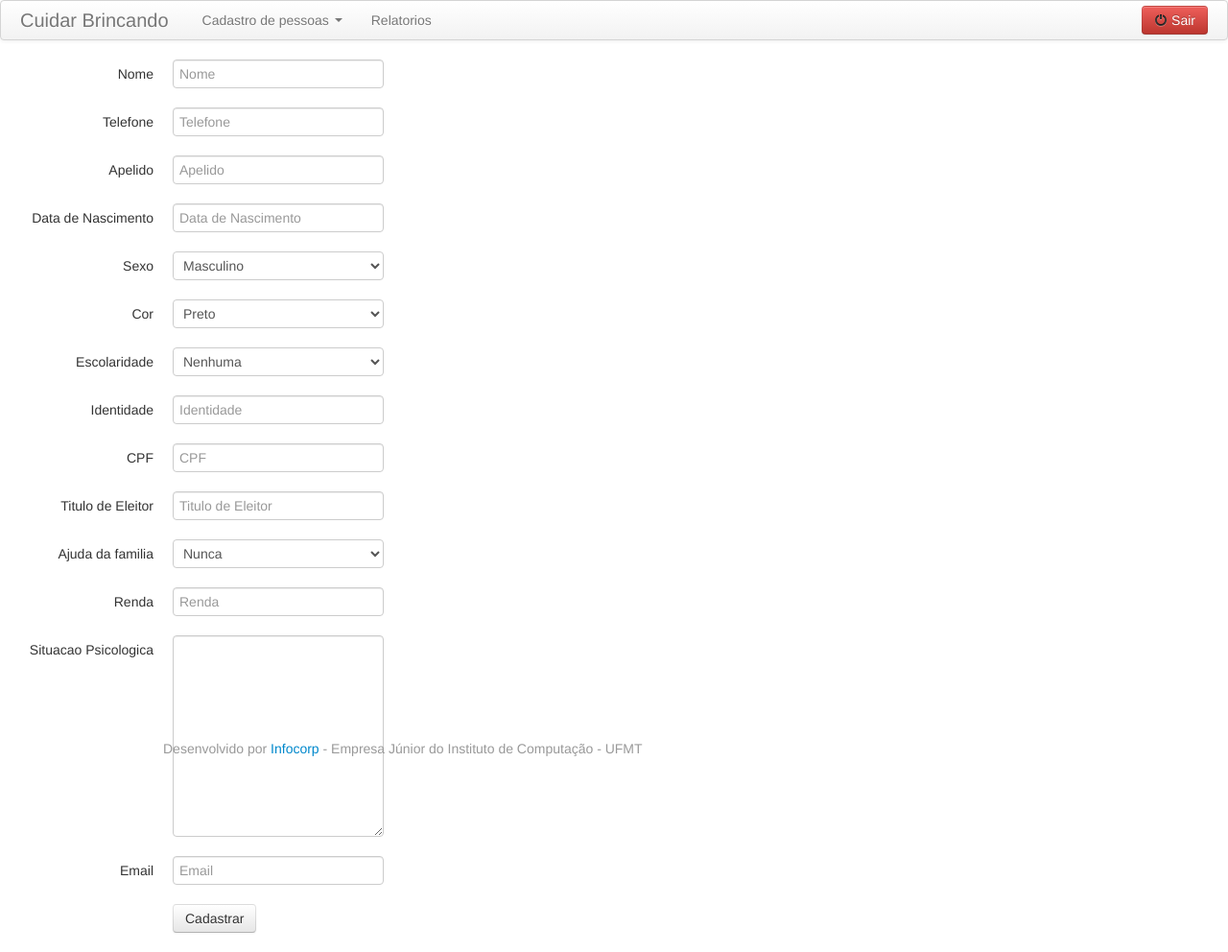
After one commit to infocorp/CuidarBrincando, a CodeIgniter app: page /responsavel/create in a window 1280 px wide. The commit adds this page. Shown: the whole page at 96% size. Run offline with CodeIgniter, Linux system fonts and the light colour scheme; some libraries are stand-ins or nearby versions.

Commit message:
Troca nome de metodos de de insercao em pessoa_model e responsavel_model para save, adiciona formulario para cadastro de responsavel e action no controller de responsavel para criacao de novo responsavel

```diff
--- a/application/controllers/responsavel.php
+++ b/application/controllers/responsavel.php
@@ -9,8 +9,7 @@ class Responsavel extends CI_Controller
             'pessoa_model',
             'endereco_model',
         ));
-        $this->load->helper('url_helper');
-        $this->load->library(array ('form_validation', 'session'));
+        $this->load->library('form_validation');
         $this->form_validation->set_rules('ajudaFamilia', 'Ajuda Familiar', 'required|ValidaAjudaFamilia');
         $this->form_validation->set_rules('renda', 'Renda', 'max_length[20]');
         $this->form_validation->set_rules('beneficios', 'Beneficios', 'validaBeneficios');
@@ -27,7 +26,9 @@ class Responsavel extends CI_Controller
             ));
             $this->load->view('footer');
         } catch (Exception $e) {
-
+            $this->load->view('painel_responsavel_view', array(
+                'erro' => $e->getMessage(),
+            ));
         }
     }
 
@@ -42,6 +43,13 @@ class Responsavel extends CI_Controller
         } catch (Exception $e) {
 
         }
+    }
+
+    public function create()
+    {
+        $this->load->view('header_menu');
+        $this->load->view('create_responsavel_view');
+        $this->load->view('footer');
     }
 
     public function cadastrarResponsavel()
@@ -141,7 +149,7 @@ class Responsavel extends CI_Controller
 
 
 
-     public function validaBeneficios($beneficios)
+    public function validaBeneficios($beneficios)
     {
         if ($beneficios == 'F' || $beneficios == 'M' || $beneficios == 'FA' || $beneficios == 'N'){
             return TRUE;
--- a/application/models/pessoa_model.php
+++ b/application/models/pessoa_model.php
@@ -8,7 +8,7 @@ class Pessoa_Model extends CI_Model
      * @return int last inserted id
      * @throws RuntimeException
      */
-    public function savePessoa(array $info, $idEndereco)
+    public function save(array $info, $idEndereco)
     {
         $sql = '
             INSERT INTO
--- a/application/models/responsavel_model.php
+++ b/application/models/responsavel_model.php
@@ -15,7 +15,7 @@ class Responsavel_Model extends CI_Model
      * @return int inserted id
      * @throws RuntimeException
      */
-    public function saveResponsavel(array $info, $pessoaId)
+    public function save(array $info, $pessoaId)
     {
         $sql = '
             INSERT INTO
--- /dev/null
+++ b/application/views/create_responsavel_view.php
@@ -0,0 +1,112 @@
+<form class="form-horizontal" action="<?php echo site_url('responsavel/cadastrarResponsavel')?>" method="POST" enctype="multipar/form-data">
+  <div class="control-group">
+    <label class="control-label" for="nome">Nome</label>
+    <div class="controls">
+      <input type="text" name="nome" placeholder="Nome">
+    </div>
+  </div>
+  <div class="control-group">
+    <label class="control-label" for="telefone">Telefone</label>
+    <div class="controls">
+      <input type="text" name="telefone" placeholder="Telefone">
+    </div>
+  </div>
+  <div class="control-group">
+    <label class="control-label" for="apelido">Apelido</label>
+    <div class="controls">
+      <input type="text" name="apelido" placeholder="Apelido">
+    </div>
+  </div>
+  <div class="control-group">
+    <label class="control-label" for="dataNascimento">Data de Nascimento</label>
+    <div class="controls">
+      <input type="text" name="dataNascimento" placeholder="Data de Nascimento">
+    </div>
+  </div>
+  <div class="control-group">
+    <label class="control-label" for="sexo">Sexo</label>
+    <div class="controls">
+      <select name="sexo">
+        <option value="M">Masculino</option>
+        <option value="F">Feminino</option>
+        <option value="I">Indefinido</option>
+      </select>
+    </div>
+  </div>
+  <div class="control-group">
+    <label class="control-label" for="cor">Cor</label>
+    <div class="controls">
+      <select name="cor">
+        <option value="PR">Preto</option>
+        <option value="PA">Pardo</option>
+        <option value="AM">Amarelo</option>
+        <option value="BR">Branco</option>
+      </select>
+    </div>
+  </div>
+  <div class="control-group">
+    <label class="control-label" for="escolaridade">Escolaridade</label>
+    <div class="controls">
+      <select name="escolaridade">
+        <option value="N">Nenhuma</option>
+        <option value="FI">Fundamental Incompleto</option>
+        <option value="F">Fundamental Completo</option>
+        <option value="MI">Medio Incompleto</option>
+        <option value="M">Medio Completo</option>
+        <option value="SI">Superior Incompleto</option>
+        <option value="S">Superior Completo</option>
+      </select>
+    </div>
+  </div>
+  <div class="control-group">
+    <label class="control-label" for="identidade">Identidade</label>
+    <div class="controls">
+      <input type="text" name="identidade" placeholder="Identidade">
+    </div>
+  </div>
+  <div class="control-group">
+    <label class="control-label" for="cpf">CPF</label>
+    <div class="controls">
+      <input type="text" name="cpf" placeholder="CPF">
+    </div>
+  </div>
+  <div class="control-group">
+    <label class="control-label" for="tituloEleitor">Titulo de Eleitor</label>
+    <div class="controls">
+      <input type="text" name="tituloEleitor" placeholder="Titulo de Eleitor">
+    </div>
+  </div>
+  <div class="control-group">
+    <label class="control-label" for="ajudaFamilia">Ajuda da familia</label>
+    <div class="controls">
+      <select name="ajudaFamilia">
+        <option value="N">Nunca</option>
+        <option value="A">As vezes</option>
+        <option value="S">Sempre</option>
+      </select>
+    </div>
+  </div>
+  <div class="control-group">
+    <label class="control-label" for="renda">Renda</label>
+    <div class="controls">
+      <input type="text" name="renda" placeholder="Renda">
+    </div>
+  </div>
+  <div class="control-group">
+    <label class="control-label" for="situacaoPsicologica">Situacao Psicologica</label>
+    <div class="controls">
+      <textarea name="situacaoPsicologica" cols="30" rows="10"></textarea>
+    </div>
+  </div>
+  <div class="control-group">
+    <label class="control-label" for="email">Email</label>
+    <div class="controls">
+      <input type="text" name="email" placeholder="Email">
+    </div>
+  </div>
+  <div class="control-group">
+    <div class="controls">
+      <button type="submit" class="btn">Cadastrar</button>
+    </div>
+  </div>
+</form>
--- a/application/views/header_menu.php
+++ b/application/views/header_menu.php
@@ -20,7 +20,7 @@
                         <ul class="dropdown-menu">
                             <li><a href="<?php echo site_url('painel/professor')?>">Professor</a></li>
                             <li><a href="<?php echo site_url('painel/educador')?>">Educador</a></li>
-                            <li><a href="<?php echo site_url('painel/responsavel')?>">Responsavel</a></li>
+                            <li><a href="<?php echo site_url('responsavel')?>">Responsavel</a></li>
                             <li><a href="<?php echo site_url('painel/crianca')?>">Crianca</a></li>
                         </ul>
                     </li>
```
Also changed, not shown: application/views/painel_responsavel_view.php (+9 -1 lines).
